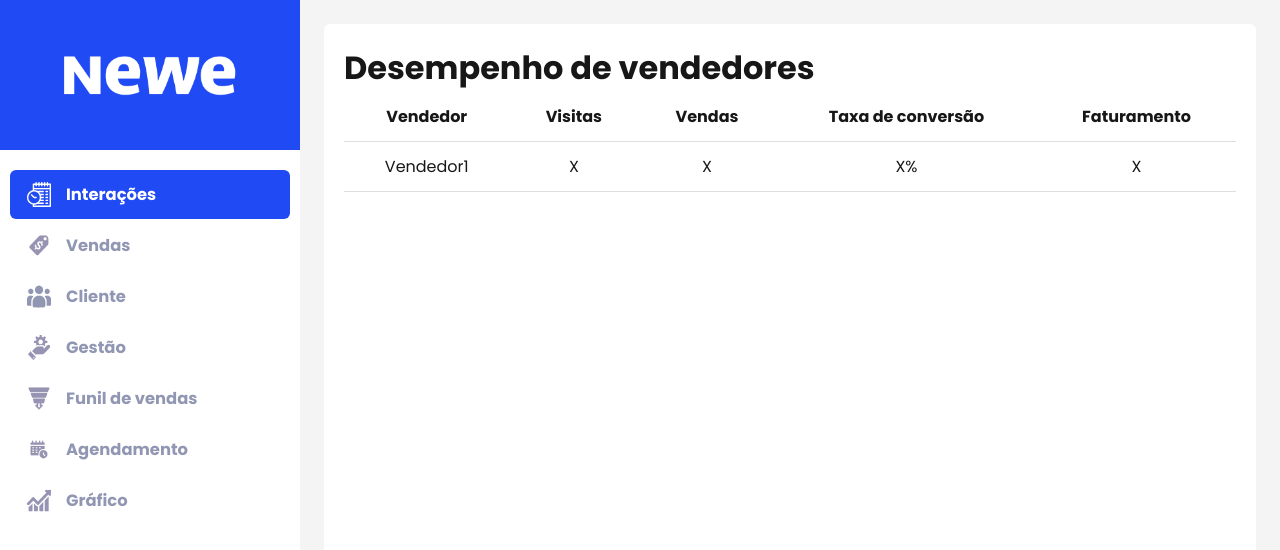
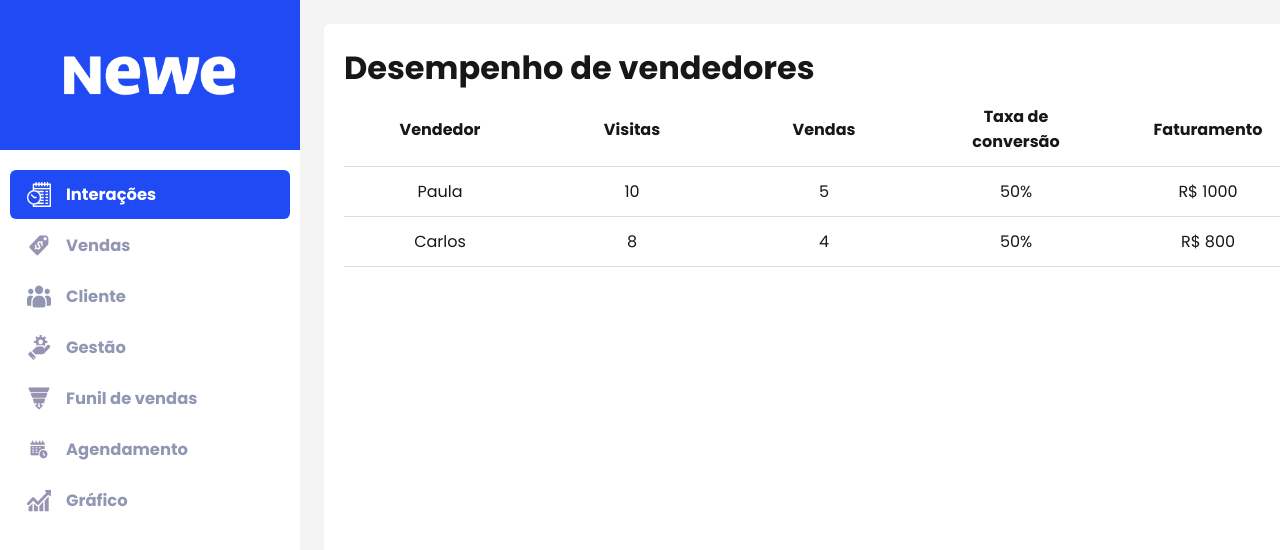
Before and after one commit to heloisa-cardillo/KernelPanic-2DSM-API, a Next.js app in the folder views/frontend-app/: page /vendas in a window 1280 px wide. Shown: the top 550 px of the page. Built offline with nearby package versions, Linux system fonts and the light colour scheme.

Commit message:
Feature (Pagina com ilustração de backend)
A pagina tem ilustração de como ficaria com a ajuda do backend da aplicação.

```diff
--- a/views/frontend-app/app/vendas/page.tsx
+++ b/views/frontend-app/app/vendas/page.tsx
@@ -1,12 +1,15 @@
-import React from 'react'
-import './vendedores.css'
+'use client';
 
-export default function page() {
-  const vendedores = () => {
-    const dadosVendedores = [
-      {nome:"Paula",}
-    ]
-  }
+import React from 'react';
+import './vendedores.css';
+
+export default function Page() {
+  // apenas para ilustrar, como ainda nao tem integração com o backend
+  const vendedores = [
+    { nome: "Paula", visitas: 10, vendas: 5, taxa: "50%", faturamento: "R$ 1000" },
+    { nome: "Carlos", visitas: 8, vendas: 4, taxa: "50%", faturamento: "R$ 800" }
+  ];
+
   return (
     <div className='desempenho-vendedores'>
       <h1>Desempenho de vendedores</h1>
@@ -19,15 +22,19 @@ export default function page() {
             <th>Taxa de conversão</th>
             <th>Faturamento</th>
           </tr>
-            <tr>
-              <td>Vendedor1</td>
-              <td>X</td>
-              <td>X</td>
-              <td>X%</td>
-              <td>X</td>
+        </thead>
+        <tbody>
+          {vendedores.map((vendedor, index) => (
+            <tr key={index}>
+              <td>{vendedor.nome}</td>
+              <td>{vendedor.visitas}</td>
+              <td>{vendedor.vendas}</td>
+              <td>{vendedor.taxa}</td>
+              <td>{vendedor.faturamento}</td>
             </tr>
-          </thead>
+          ))}
+        </tbody>
       </table>
     </div>
-  )
+  );
 }
--- a/views/frontend-app/app/vendas/vendedores.css
+++ b/views/frontend-app/app/vendas/vendedores.css
@@ -1,7 +1,6 @@
 body {
   margin: 0;
-  height: 100vh;
-  display: block;
+  min-height: 100vh;
   font-family: 'Poppins', 'Inter', sans-serif;
   background-color: #F0F2F5;
 }
@@ -12,18 +11,22 @@ th {
 }
 
 .desempenho-vendedores {
-  max-width: 1000px;
+  width: 1000px;
   margin: 0 auto;
   padding: 20px;
   background-color: #FFFFFF;
-  min-height: 100vh;
+  min-height: 90vh;
   border-radius: 6px;
+  display: flex;
+  flex-direction: column;
 }
+
 
 .tabela-desempenho{
     font-size: 16px;
     border-collapse: collapse;
     width: 100%;
+    table-layout: fixed;
 }
 
 .tabela-desempenho th,
```
Lines whose indentation alone changed are shown as unchanged.
